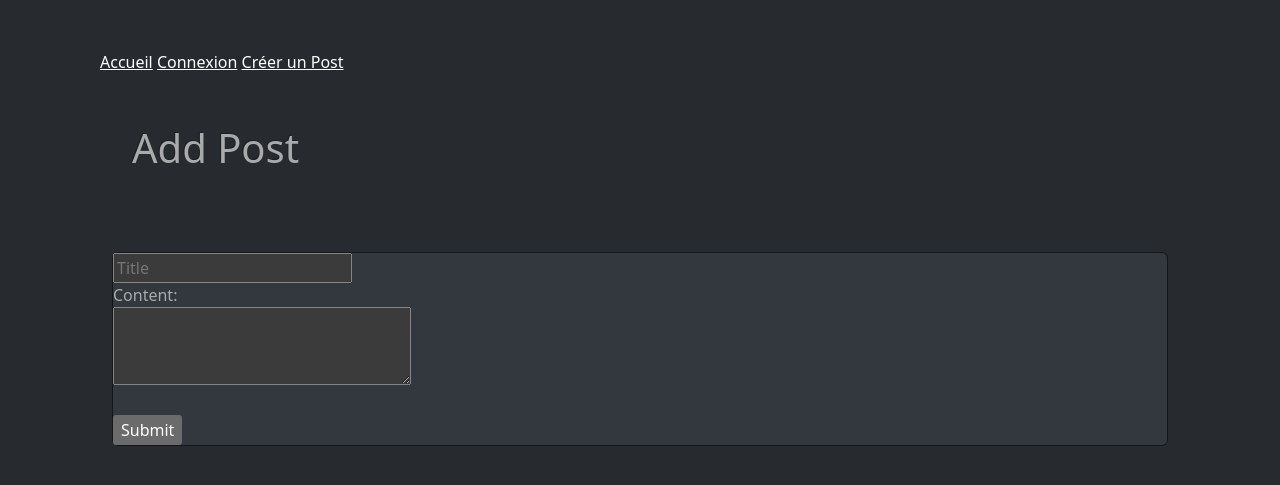
After one commit to choeurtis18/POST_CREATION, a PHP site: template app/src/Views/Frontend/add-post.php in a window 1280 px wide. The commit adds this page. Shown: the top 485 px of the page. Run offline with PHP 8.4, Linux system fonts and the light colour scheme; the template is opened without the code that fills it, so the values that code supplies are empty.

Commit message:
post and comment form add

```diff
--- a/app/src/Config/routes.xml
+++ b/app/src/Config/routes.xml
@@ -5,6 +5,9 @@
     <route path="/" action="home" controller="FrontController"/>
     <route path="post" action="showPost" controller="PostController" params="id"/>
     <route path="add-comment" action="addComment" controller="PostController" params="id"/>
+    <route path="add-post" action="addPost" controller="PostController"/>
+    <route path="submit-add-post" action="submitPost" controller="PostController"/>
+     <route path="submit-add-comment" action="submitComment" controller="PostController"/>
 
     <!--Security-->
     <route path="login" action="login" controller="SecurityController"/>
--- /dev/null
+++ b/app/src/Views/Frontend/add-post.php
@@ -0,0 +1,27 @@
+<style>
+.addPost-container h1 {
+    margin: 50px 0px 80px 20px;
+}
+
+.addPost-container .card {
+    width: 100%;
+    margin: 0 0 50px 0;
+}
+
+</style>
+
+<div class="addPost-container">
+    <h1>Add Post</h1>
+
+    <div class="card">
+        <form action="/submit-add-post/" method="POST">
+            <input type="text" id="author-id" name="author-id" value="1" hidden>
+
+            <input type="text" class="input" name="post-title" placeholder="Title" /><br>
+            <label for="post-content">Content:</label><br>
+            <textarea rows="3" cols="30" name="post-content" id="post-content"></textarea><br><br>
+
+            <input type="submit" value="Submit">
+        </form>
+    </div>
+</div>
--- a/app/src/Views/template.php
+++ b/app/src/Views/template.php
@@ -17,9 +17,10 @@
 </head>
 <body style="margin: 50px 100px 50px 100px">
     <nav>
-        <a href="/">Acceuil</a>
+        <a href="/">Accueil</a>
         <!-- <a href="#">CODING</a> -->
         <a href="#">Connexion</a>
+        <a href="/add-post/">Créer un Post</a>
         <div id="indicator"></div>
     </nav>
 
```
Also changed, not shown: app/src/Controller/PostController.php (+65 -3 lines), app/src/Views/Frontend/add-comment.php (added, +27 -0 lines).
